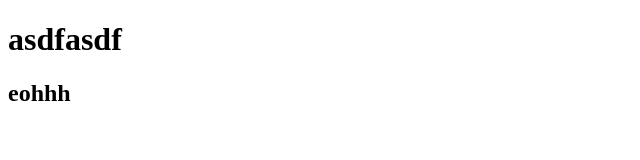
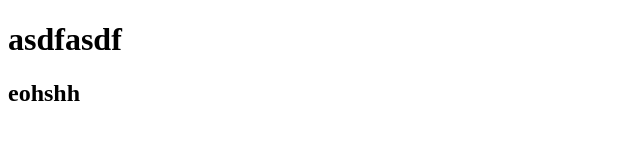
Before and after one commit to eohhh/html, a plain HTML site: page index.html in a window 1280 px wide. Shown: the full height of the page, 0-640 px from the left. Drawn offline with Linux system fonts and the light colour scheme.

Commit message:
Update index.html

```diff
--- a/index.html
+++ b/index.html
@@ -9,7 +9,7 @@
 
 <body>
 <h1>asdfasdf</h1>
-  <h2>eohhh</h2>
+  <h2>eohshh</h2>
 </body>
 
 </html>
```
